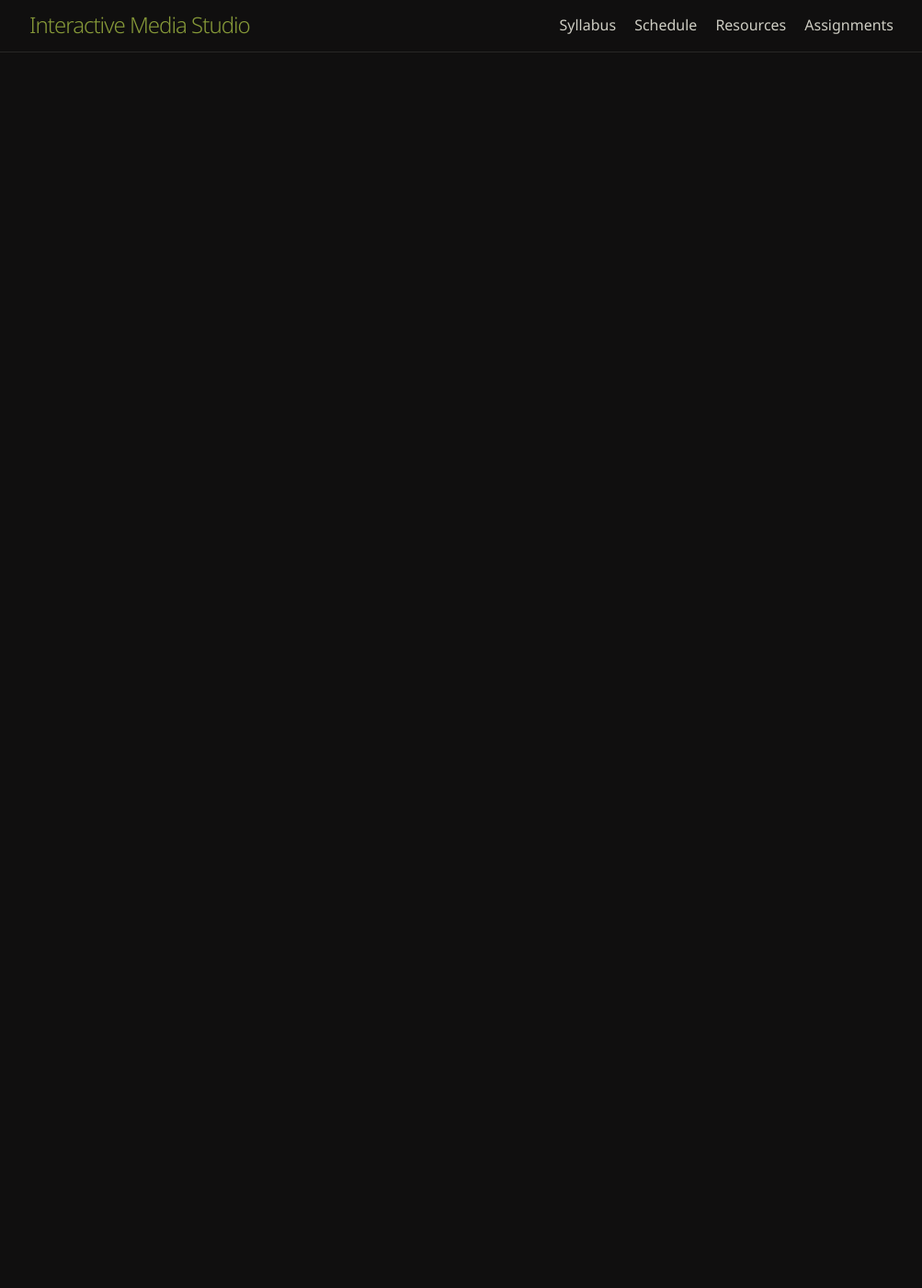
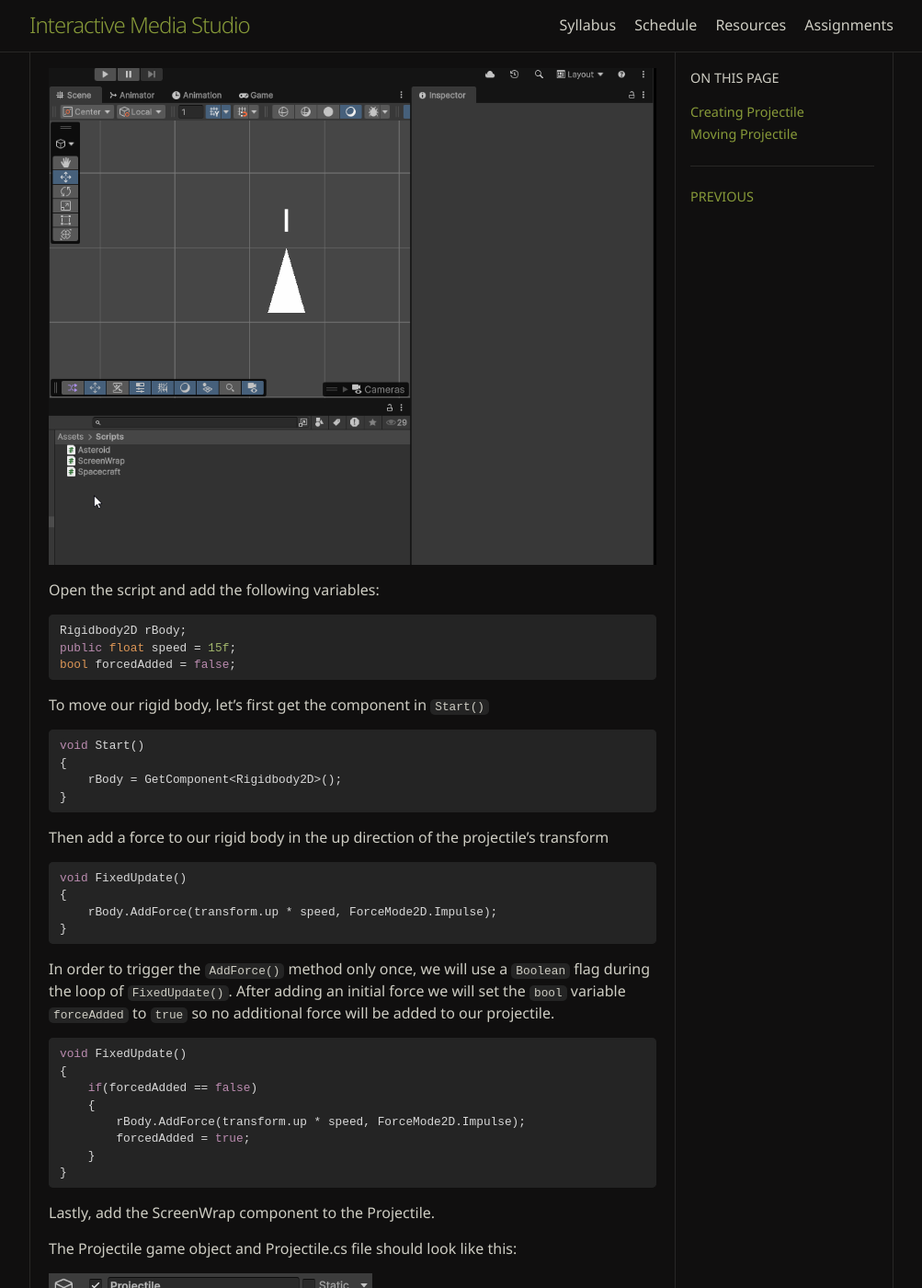
Before and after one commit to vinnyroca/interactivemediastudio, a Jekyll site: the page built from _Tutorials/09_PrefabsInstantiationandDestroy.md, in a window 1280 px wide and 1400 px high, scrolled down 1779 px. Shown: the whole window at 92% size, without its empty margins (138-1141 px from the left). Built offline with Jekyll 4.4.1, drawn with Linux system fonts in a browser that asks for light colours; some web fonts are replaced; some of the changed text lies outside the part shown.

Commit message:
prefab progress

````diff
--- a/_Tutorials/09_PrefabsInstantiationandDestroy.md
+++ b/_Tutorials/09_PrefabsInstantiationandDestroy.md
@@ -3,4 +3,109 @@
 title: Prefabs, Instantiation, and Destroy
 permalink: /Tutorials/09_PrefabsInstantiationandDestroy/
 ---
-# Prefabs, Randomness, and Destroy
+# Prefabs, Instantiation, and Destroy
+
+In this tutorial we will learn how to fire projectiles from our spacecraft. In doing so, we will learn about Prefabs as well as how to create and destroy objects during runtime.
+
+## Creating Projectile
+
+To create a projectile begin by creating a Square game object.
+
+![animated gif showing a user in the unity editor creating a square sprite](/Attachments/prefab_1.gif)
+
+Then rename it to **Projectile** and scale it down to around `(.05, .3, 1)`
+
+![animated gif of a user in the unity editor renaming a square sprite to projectile and scaling it down](/Attachments/prefab_2.gif)
+
+## Moving Projectile
+
+To move our projectile, let's use the `AddForce()` method with a rigid body.
+
+Begin by adding a Rigidbody2D component to your projectile and setting the Gravity Scale to 0
+
+![animated gif of a user adding a rigidbody2d component to the projectile game object in the unity editor](/Attachments/prefab_3.gif)
+
+Create a **Projectile** MonoBehavior script and add it to our Projectile game object
+
+![animated gif of a user creating a projectile script and adding it to a projectile game object within the unity edit](/Attachments/prefab_4.gif)
+
+Open the script and add the following variables:
+
+```cs
+Rigidbody2D rBody;
+public float speed = 15f;
+bool forcedAdded = false;
+```
+
+
+
+To move our rigid body, let's first get the component in `Start()`
+
+```cs
+void Start()
+{
+    rBody = GetComponent<Rigidbody2D>();
+}
+```
+
+Then add a force to our rigid body in the up direction of the projectile's transform
+
+```cs
+void FixedUpdate()
+{
+    rBody.AddForce(transform.up * speed, ForceMode2D.Impulse);
+}
+```
+
+In order to trigger the `AddForce()` method only once, we will use a `Boolean` flag during the loop of `FixedUpdate()`. After adding an initial force we will set the `bool` variable `forceAdded` to `true` so no additional force will be added to our projectile.
+
+```cs
+void FixedUpdate()
+{
+    if(forcedAdded == false)
+    {
+        rBody.AddForce(transform.up * speed, ForceMode2D.Impulse);
+        forcedAdded = true;
+    }
+}
+```
+
+Lastly, add the ScreenWrap component to the Projectile.
+
+The Projectile game object and Projectile.cs file should look like this:
+
+![Screen shot of the unity interface showing the projectile game object in the inspector](/Attachments/Pasted%20image%2020260806123313.png)
+
+```cs
+using UnityEngine;
+
+public class Projectile : MonoBehaviour
+{
+    Rigidbody2D rBody;
+    public float speed = 15f;
+    bool forcedAdded = false;
+
+    void Start()
+    {
+        rBody = GetComponent<Rigidbody2D>();
+    }
+
+    void Update()
+    {
+
+    }
+
+    void FixedUpdate()
+    {
+        if (forcedAdded == false)
+        {
+            rBody.AddForce(transform.up * speed, ForceMode2D.Impulse);
+            forcedAdded = true;
+        }
+    }
+}
+```
+
+Playing our game, we notice our projectile moves indefinitely:
+
+![Animated gif showing a projectile moving in the Unity editor](/Attachments/prefab_5.gif)
````
Also changed, not shown: _Tutorials/03_CSharpFundamentals.md (+36 -0 lines), _Tutorials/08_UserInput.md (+1 -1 lines), .obsidian/workspace.json, Attachments/Pasted image 20260806123313.png (added), Attachments/prefab_1.gif (added), Attachments/prefab_2.gif (added), Attachments/prefab_3.gif (added), Attachments/prefab_4.gif (added), Attachments/prefab_5.gif (added).
